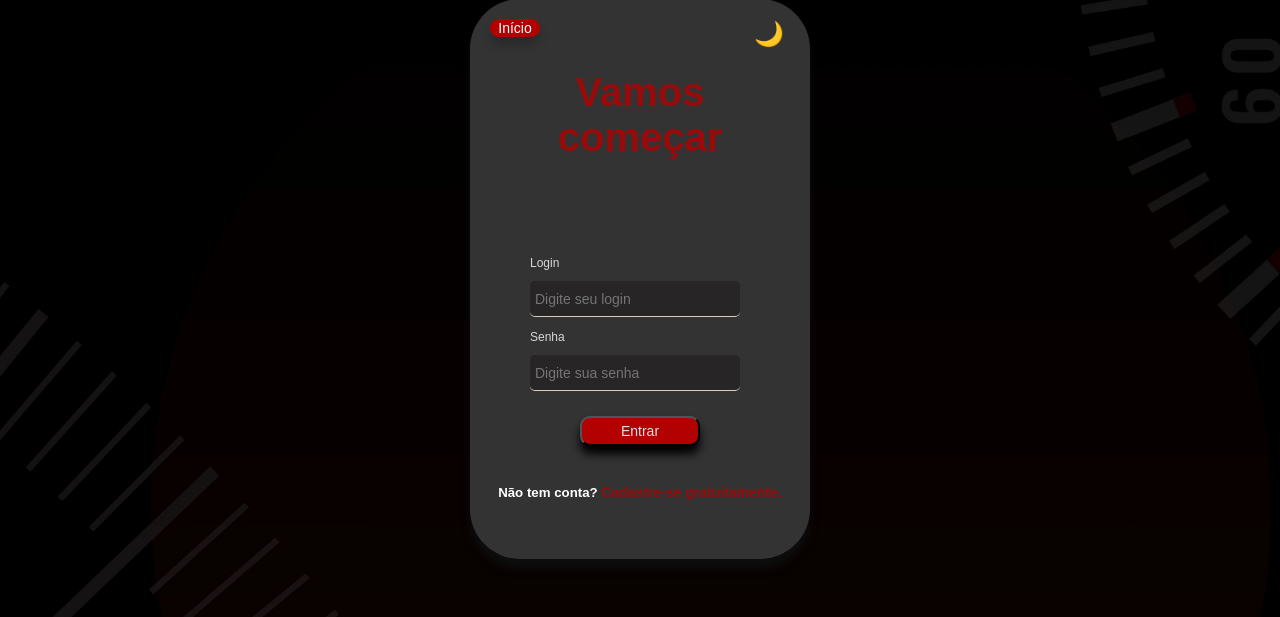
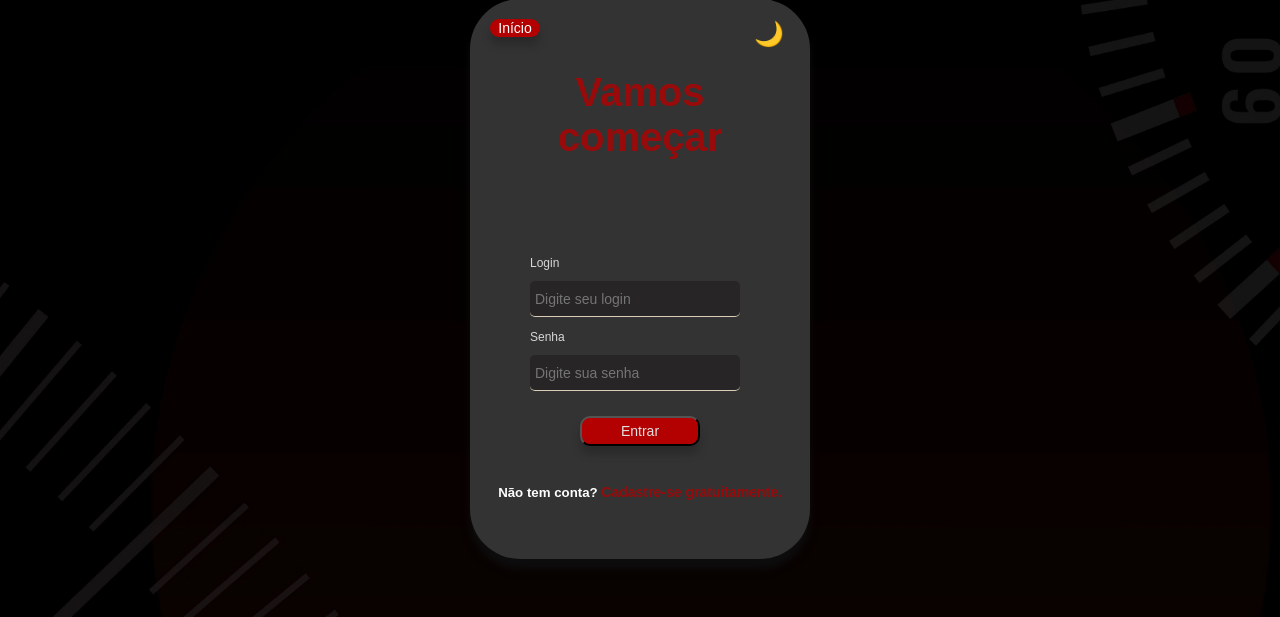
Before and after one commit to xdaniel-nicola/EcoKm, a PHP site: page /login/loginForm.php in a window 1280 px wide. Shown: the part 121-738 px from the top of the page. Run offline with PHP 8.4, Linux system fonts and the light colour scheme.

Commit message:
alteração na sombra

```diff
--- a/login/login.css
+++ b/login/login.css
@@ -81,7 +81,7 @@ body {
     color: #e1e1e1;
     border-radius: 10px;
     margin: 15px 0;
-    box-shadow: 0px 8px 10px rgb(0, 0, 0);
+    box-shadow: 0px 8px 10px rgb(0, 0, 0, 0.2);
 }
 
 #enviar:hover {
```
